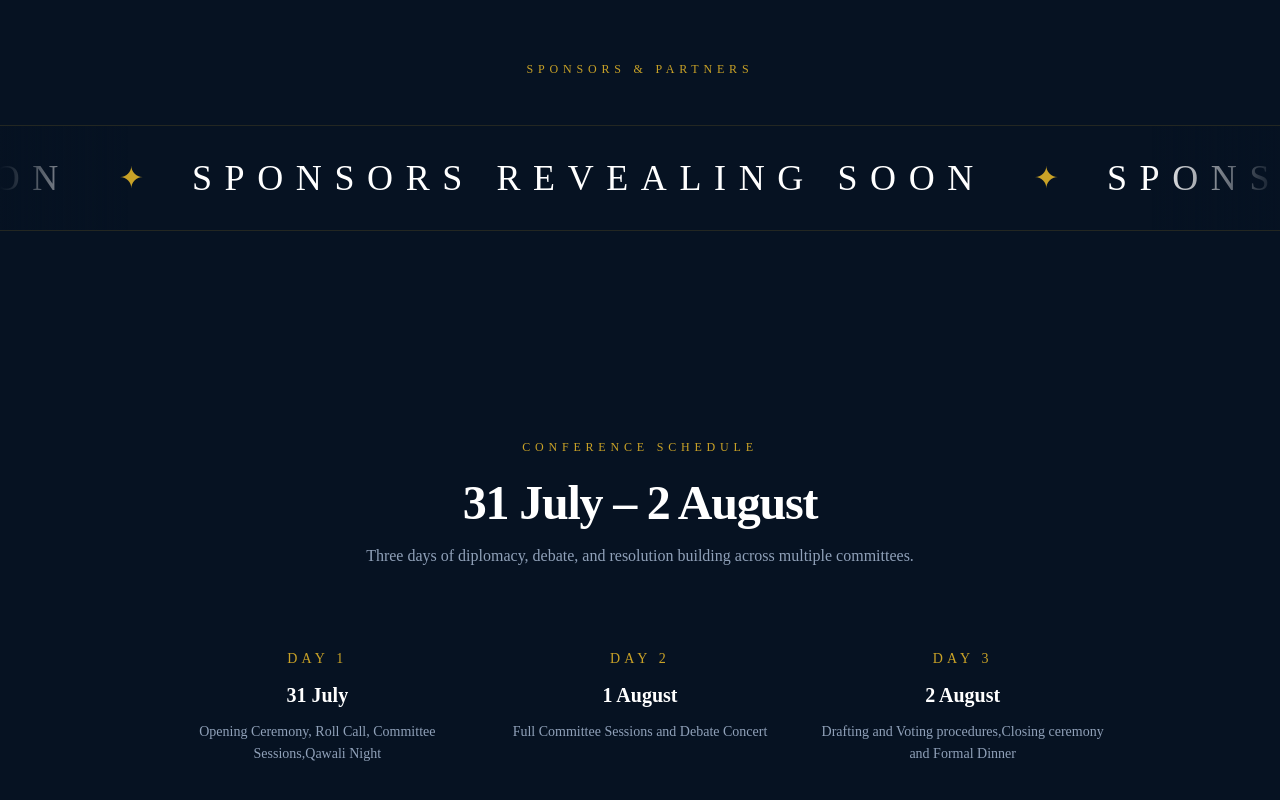
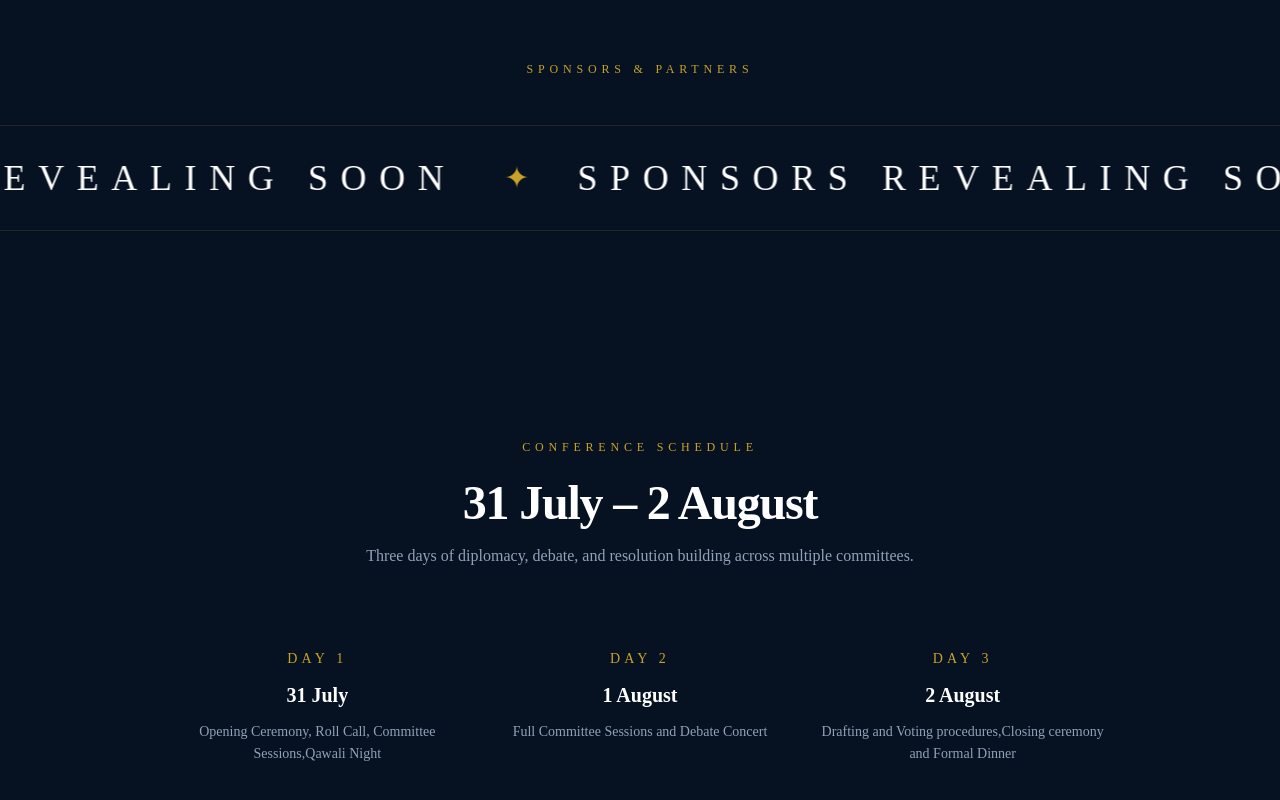
Before and after one commit to wasif-69/municxvi, a Next.js app: page / in a window 1280 px wide. Shown: the part 1160-1960 px from the top of the page. Built offline with nearby package versions, Linux system fonts and the light colour scheme.

Commit message:
adding map and more

```diff
--- a/Components/sponser/sponser.css
+++ b/Components/sponser/sponser.css
@@ -9,7 +9,7 @@
   }
 
   .animate-marquee {
-    animation: marquee 60s linear infinite;
+    animation: marquee 120s linear infinite;
     will-change: transform;
   }
 
--- a/Components/sponser/sponser.tsx
+++ b/Components/sponser/sponser.tsx
@@ -86,10 +86,10 @@ const Sponsors = () => {
       <div className="relative overflow-hidden border-y border-[#C9A227]/15 py-8">
 
         {/* Left Fade */}
-        <div className="absolute left-0 top-0 z-10 h-full w-32 bg-linear-to-r from-[#061222] to-transparent" />
+        {/* <div className="absolute left-0 top-0 z-10 h-full w-32 bg-linear-to-r from-[#061222] to-transparent" /> */}
 
         {/* Right Fade */}
-        <div className="absolute right-0 top-0 z-10 h-full w-32 bg-linear-to-l from-[#061222] to-transparent" />
+        {/* <div className="absolute right-0 top-0 z-10 h-full w-32 bg-linear-to-l from-[#061222] to-transparent" /> */}
 
         <div className="flex w-max animate-marquee">
 
```
